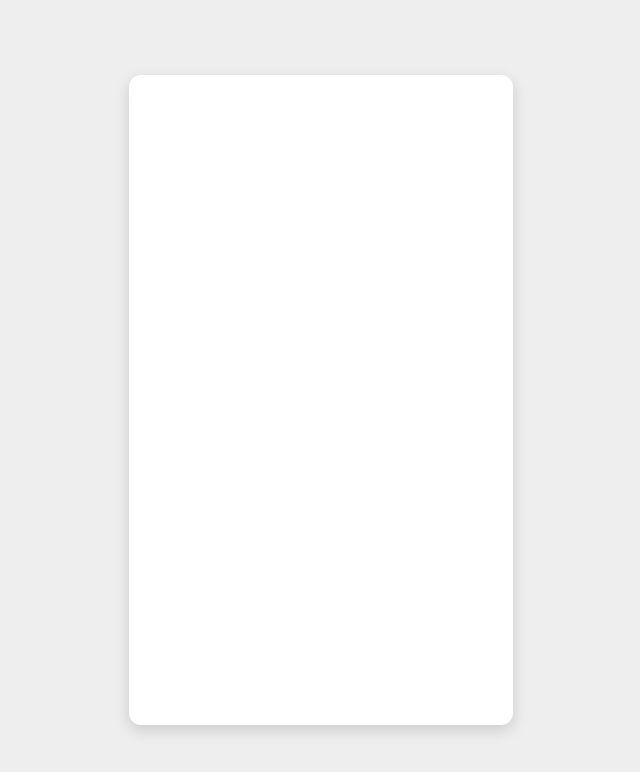
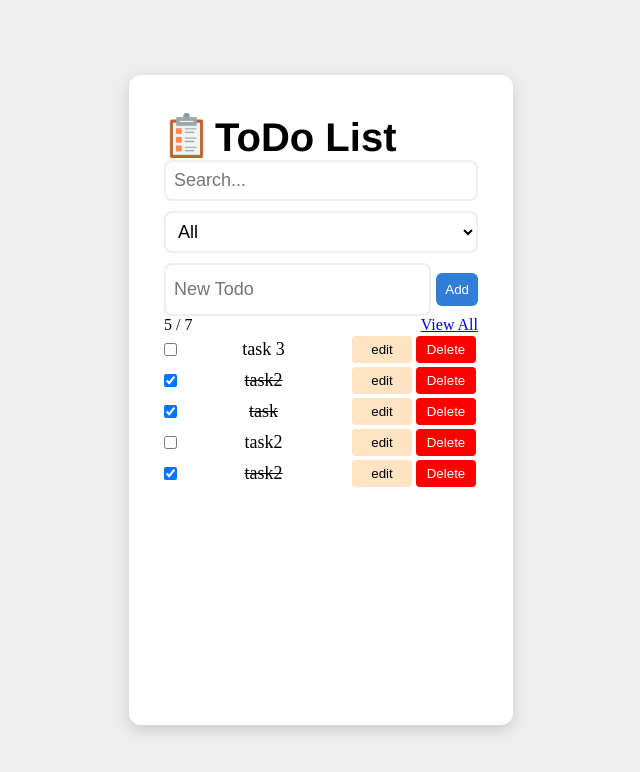
Before and after one commit to AvaniSujith/Todo-Typescript, a Vue app: page / in a window 1280 px wide. Shown: the top 772 px of the page, without its empty margins (319-959 px from the left). Built offline with nearby package versions, Linux system fonts and the light colour scheme; data requests are answered from the project's data file.

Commit message:
feat: home page

```diff
--- a/db.json
+++ b/db.json
@@ -1,43 +1,38 @@
 {
   "todos": [
-    {
-      "id": "e633",
-      "title": "task2",
-      "completed": false
-    },
-    {
-      "id": "1617",
-      "title": "task3",
-      "completed": false
-    },
     {
       "id": "fb5b",
       "title": "task",
       "completed": false
     },
     {
-      "id": "68bf",
-      "title": "task5",
+      "id": "2739",
+      "title": "task10",
       "completed": false
     },
     {
-      "id": "2d53",
-      "title": "task7",
+      "id": "b7b7",
+      "title": "task2",
+      "completed": true
+    },
+    {
+      "id": "ece3",
+      "title": "task2",
       "completed": false
     },
     {
-      "id": "5416",
-      "title": "task8",
-      "completed": false
+      "id": "1722",
+      "title": "task",
+      "completed": true
     },
     {
-      "id": "eaa5",
-      "title": "task9",
-      "completed": false
+      "id": "0011",
+      "title": "task2",
+      "completed": true
     },
     {
-      "id": "2739",
-      "title": "task10",
+      "id": "e60c",
+      "title": "task 3",
       "completed": false
     }
   ]
--- a/src/App.vue
+++ b/src/App.vue
@@ -1,8 +1,10 @@
 <script setup lang="ts">
+import HomePage from './pages/HomePage.vue';
 </script>
 
 <template>
   <div class="outer-container">
+    <home-page />
   </div>
 </template>
 
--- a/src/components/AddTask.vue
+++ b/src/components/AddTask.vue
@@ -1,13 +1,17 @@
 <script setup lang="ts">
 import { ref } from "vue";
 
+import Notification from "./Notification.vue";
+
 import { useTaskStore } from "../store/Task";
+import { useNotificationStore } from "../store/Notification";
 
 import InputBar from "./InputBar.vue";
 
 import type { NewTask } from "../type";
 
 const taskStore = useTaskStore();
+const notificationStore = useNotificationStore();
 
 const taskTitle = ref<string>("");
 
@@ -19,6 +23,7 @@ const handleAddTask = () => {
 
   taskStore.addTask(newTask);
   taskTitle.value = "";
+  notificationStore.addToast('New Task Added Successfully', 'add');
 };
 </script>
 
@@ -26,10 +31,11 @@ const handleAddTask = () => {
   <div class="add-task-container">
     <input-bar
     v-model="taskTitle"
-    placeholder="Add Todo"
+    placeholder="New Todo"
     @keyup.enter="handleAddTask"
   />
   <button class="add-task-btn" @click="handleAddTask">Add</button>
+  <notification />
   </div>
 </template>
 
--- a/src/components/DropDown.vue
+++ b/src/components/DropDown.vue
@@ -13,7 +13,7 @@ const emit = defineEmits<{
   (e: "change", selectedValue: string): void;
 }>();
 
-const handleChange = (event: Event) => {
+const onChange = (event: Event) => {
   const selectChangeValue = (event.target as HTMLSelectElement).value;
   emit("change", selectChangeValue);
 };
@@ -25,7 +25,7 @@ const handleChange = (event: Event) => {
       v-model="selectedValue"
       name="category"
       class="task-category"
-      @change="handleChange"
+      @change="onChange"
     >
       <option
         v-for="option in optionsArray"
--- a/src/components/EmptyState.vue
+++ b/src/components/EmptyState.vue
@@ -1,14 +1,14 @@
 <script setup lang="ts">
 defineProps<{
     title: string;
-    content: string;
+    subTitle: string;
 }>();
 </script>
 
 <template>
     <div>
         <h1 class="empty-title">{{ title }}</h1>
-        <p class="emtpy-label">{{ content }}</p>
+        <p class="emtpy-label">{{ subTitle }}</p>
     </div>
 </template>
 
--- a/src/components/notification.vue
+++ b/src/components/Notification.vue
@@ -1,19 +1,11 @@
 <script setup lang="ts">
-type ToastType = "update" | "add" | "delete";
+import { useNotificationStore } from '../store/Notification';
 
-interface Toast {
-  id: number;
-  label: string;
-  type: ToastType;
-}
-
-defineProps<{
-  toasts: Toast[];
-}>();
+const notificationStore = useNotificationStore();
 </script>
 
 <template>
-  <div v-for="toast in toasts" :key="toast.id" :class="`toast ${toast.type}`">
+  <div v-for="toast in notificationStore.notifications" :key="toast.id" :class="`toast ${toast.type}`">
     {{ toast.label }}
   </div>
 </template>
--- a/src/components/TaskList.vue
+++ b/src/components/TaskList.vue
@@ -2,12 +2,15 @@
 import { ref } from "vue";
 
 import { useTaskStore } from "../store/Task";
+import { useNotificationStore } from "../store/Notification";
 
 import InputBar from "./InputBar.vue";
+import Notification from "./Notification.vue";
 
 import type { Task } from "../type";
 
 const taskStore = useTaskStore();
+const notificationStore = useNotificationStore();
 
 defineProps<{
   tasks: Task[];
@@ -33,6 +36,8 @@ const updateTaskComplete = (task: Task) => {
   } else {
     editingTaskCompleted.value = !editingTaskCompleted.value;
   }
+
+  notificationStore.addToast('Task marked as completed', 'update')
 };
 
 const handleSaveOrEdit = (task: Task) => {
@@ -45,6 +50,7 @@ const handleSaveOrEdit = (task: Task) => {
     editingTaskId.value = null;
     editingTaskTitle.value = "";
   }
+  // notificationStore.addToast('Task marked as completed', 'update')
 };
 
 const buttonContent = (id: number) => {
@@ -68,7 +74,7 @@ const handleDelete = (id: number) => {
         :checked="task.completed"
         @change="updateTaskComplete(task)"
       />
-      <p v-if="!isEditing(task.id)" class="task-label">
+      <p v-if="!isEditing(task.id)" :class="task.completed ? 'completed' : 'not-completed'">
         {{ task.title }}
       </p>
       <input-bar
@@ -90,6 +96,7 @@ const handleDelete = (id: number) => {
         >
           Delete
         </button>
+        <notification />
       </div>
     </li>
   </TransitionGroup>
@@ -138,7 +145,7 @@ button:disabled {
   display: flex;
 }
 
-.task-label {
+p {
   font-size: 18px;
   font-weight: 500;
   text-wrap: nowrap;
@@ -163,4 +170,8 @@ button:disabled {
 .edit-btn {
   background-color: bisque;
 }
+
+.completed {
+  text-decoration: line-through;
+}
 </style>
--- /dev/null
+++ b/src/pages/HomePage.vue
@@ -0,0 +1,156 @@
+<script setup lang="ts">
+import { ref, onMounted, computed } from 'vue';
+
+import { useTaskStore } from '../store/Task';
+import { useNotificationStore } from '../store/Notification';
+
+import InputBar from '../components/InputBar.vue';
+import DropDown from '../components/DropDown.vue';
+import AddTask from '../components/AddTask.vue';
+import TaskList from '../components/TaskList.vue';
+import EmptyState from '../components/EmptyState.vue';
+
+const taskStore = useTaskStore()
+const notificationStore = useNotificationStore();
+
+const searchQuery = ref<string>('');
+const currentFilter = ref<string>("all");
+
+const filteredTasks = computed(() => {
+    const tasks = taskStore.tasks;
+    const currentFilterValue = currentFilter.value;
+    const searchQueryValue = searchQuery.value.trim().toLowerCase();
+
+    let result = tasks;
+
+    if(currentFilterValue){
+        if(currentFilterValue === "complete"){
+            result = result.filter((task) => task.completed);
+        }else if(currentFilterValue === "incomplete"){
+            result = result.filter((task) => !task.completed);
+        }
+    }
+
+    if(searchQueryValue !== ''){
+        result = result.filter((task) => task.title.trim().toLowerCase().includes(searchQueryValue));
+    }
+    return result;
+});
+
+const recentTasks = computed(() => {
+    return [...filteredTasks.value].reverse().slice(0, 5)
+});
+
+const emptyStateHeading = computed(() => {
+  if (!recentTasks.value.length&& searchQuery.value && currentFilter.value) {
+    return "No Task for these Filters";
+  }
+  if(!taskStore.tasks.length){
+    return "No Tasks"
+  }
+  return "";
+});
+
+const emptyStateSubHeading = computed(() => {
+  if  (!recentTasks.value.length&& searchQuery.value && currentFilter.value) {
+    return "Try again using different filters";
+  }
+  if(!taskStore.tasks.length){
+    return "Go back to Home page to add task"
+  }
+  return "";
+});
+
+const handleDeleteTask = async (id:number) => {
+    if(confirm('Are you sure to delete this task?')){
+        await taskStore.deleteTask(id);
+        notificationStore.addToast('Task deleted successfully', 'delete')
+    }
+}
+
+const handleFilter = async (filter:string) => {
+    currentFilter.value = filter;
+}
+
+onMounted(async () => {
+    await taskStore.getTasks();
+})
+</script>
+
+<template>
+    <div class="page-container">
+        <header>
+            <div class="heading">
+                <img src="/public/notepad.png" alt="notepad">
+                <h2>ToDo List</h2>
+            </div>
+            <div class="input-container">
+                <input-bar v-model="searchQuery" placeholder="Search..."/>
+                <drop-down @change="handleFilter"/>
+                <add-task />
+            </div>
+        </header>
+        <section v-if="!taskStore.isLoading" class="task-list-container">
+            <div v-if="recentTasks.length" class="recent-task-container">
+                <div class="count-details">
+                    <div class="view-label">
+
+                            {{ recentTasks.length }} / {{ taskStore.tasks.length }}
+
+                    </div>
+                    <div class="view-btn">
+                        <a href="#" class="nav-link">View All</a>
+                    </div>
+                </div>
+                <task-list :tasks="recentTasks" @delete-task="handleDeleteTask"/>
+            </div>
+            <empty-state v-else :title="emptyStateHeading" :subTitle="emptyStateSubHeading" />
+        </section>
+        <div v-else>Loading data...</div>
+    </div>
+
+
+</template>
+
+<style scoped>
+.heading{
+    display: flex;
+    align-items: center;
+    gap: 6px;
+}
+
+img{
+    height: 45px;
+    width: auto;
+}
+
+h2{
+    font-family: 'Franklin Gothic Medium', 'Arial Narrow', Arial, sans-serif;
+    font-size: 40px;
+    line-height: 45px;
+    margin: 0;
+    padding-top: 5px;
+}
+
+.view-all{
+    padding: 5px 8px;
+    background-color: #eee;
+    font-size: 15px;
+    font-family: 'Gill Sans', 'Gill Sans MT', Calibri, 'Trebuchet MS', sans-serif;
+    font-weight: 700;
+}
+
+.count-details{
+    display: flex;
+    align-items: center;
+    justify-content: space-between;
+}
+
+.header,
+.task-container,
+.container,
+.recent-task.container,
+.page-container{
+    width: 100%;
+}
+</style>
```
Also changed, not shown: public/notepad.png (added).
